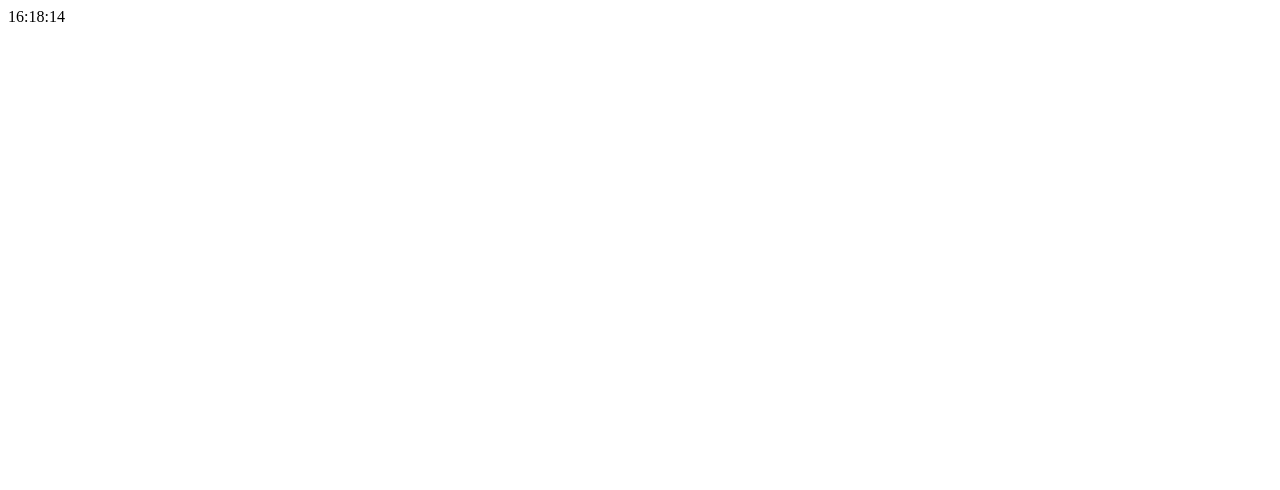
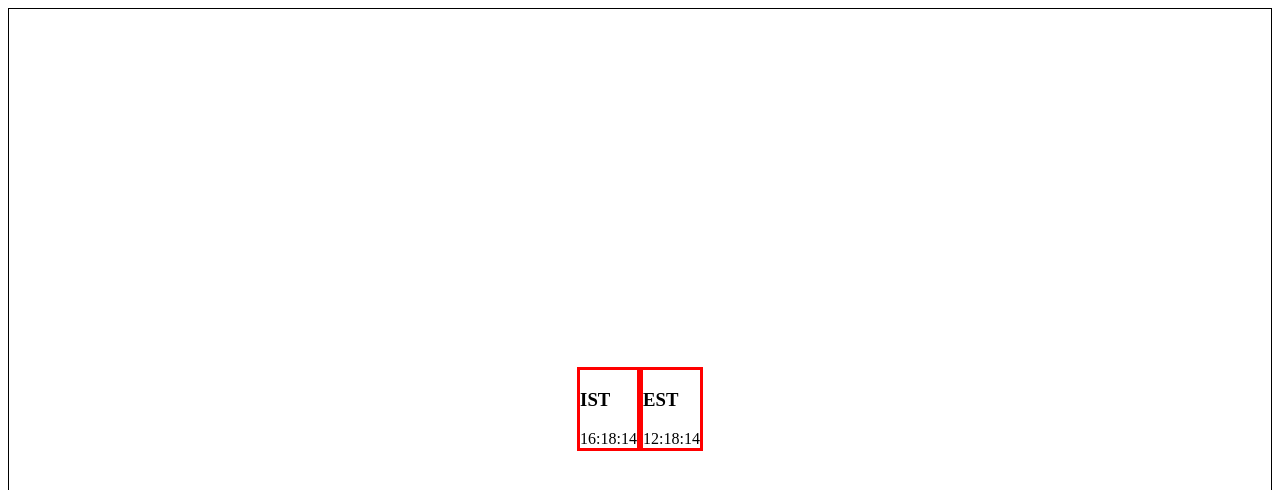
Before and after one commit to Vishal-Kumar-Shaw/PureJS_Digital_Clock, a plain HTML site: page index.html in a window 1280 px wide. Shown: the top 490 px of the page. Drawn offline with Linux system fonts and the light colour scheme.

```diff
--- a/index.html
+++ b/index.html
@@ -3,11 +3,19 @@
 <head>
     <meta charset="UTF-8">
     <meta name="viewport" content="width=device-width, initial-scale=1.0">
+    <link rel="stylesheet" href="style.css">
     <title>Digital Clock</title>
 </head>
 <body>
     <div class="clock-container">
-        <div class="my-clock"></div>
+        <div class="india">
+            <h3>IST</h3>
+            <div class="my-clock-ind"></div>
+        </div>
+        <div class="US">
+            <h3>EST</h3>
+            <div class="my-clock-us"></div>
+        </div>
     </div>
     <script src="./script.js"></script>
 </body>
--- a/script.js
+++ b/script.js
@@ -1,10 +1,24 @@
-const clock = document.querySelector('.my-clock');
+const clock = document.querySelector('.my-clock-ind');
+const usClock = document.querySelector('.my-clock-us');
 
 const updateTime = () => {
     const time = new Date();
     const format = (num) => num.toString().padStart(2, '0');
-    const digitalTime = `${format(time.getHours())}:${format(time.getMinutes())}:${format(time.getSeconds())}`;
-    clock.innerText = digitalTime;
+    const digitalISTTime = `${format(time.getHours())}:${format(time.getMinutes())}:${format(time.getSeconds())}`;
+
+    clock.innerText = digitalISTTime;
+
+    // ET Time
+    const etTime = new Intl.DateTimeFormat('en-US', {
+        timeZone: 'America/New_York',
+        hour: '2-digit',
+        minute: '2-digit',
+        second: '2-digit',
+        hour12: false
+    }).format(time);
+
+    usClock.innerText = etTime;
+
 };
 updateTime();
 setInterval(updateTime, 1000)
--- a/style.css
+++ b/style.css
@@ -0,0 +1,17 @@
+.clock-container {
+    border: 1px solid black;
+    height: 100vh;
+    display: flex;
+    justify-content: center;
+    align-items: center;
+}
+.india {
+    display: flex;
+    flex-direction: column;
+    border: 3px solid red;
+}
+.US{
+    display: flex;
+    flex-direction: column;
+    border: 3px solid red;
+}
```
